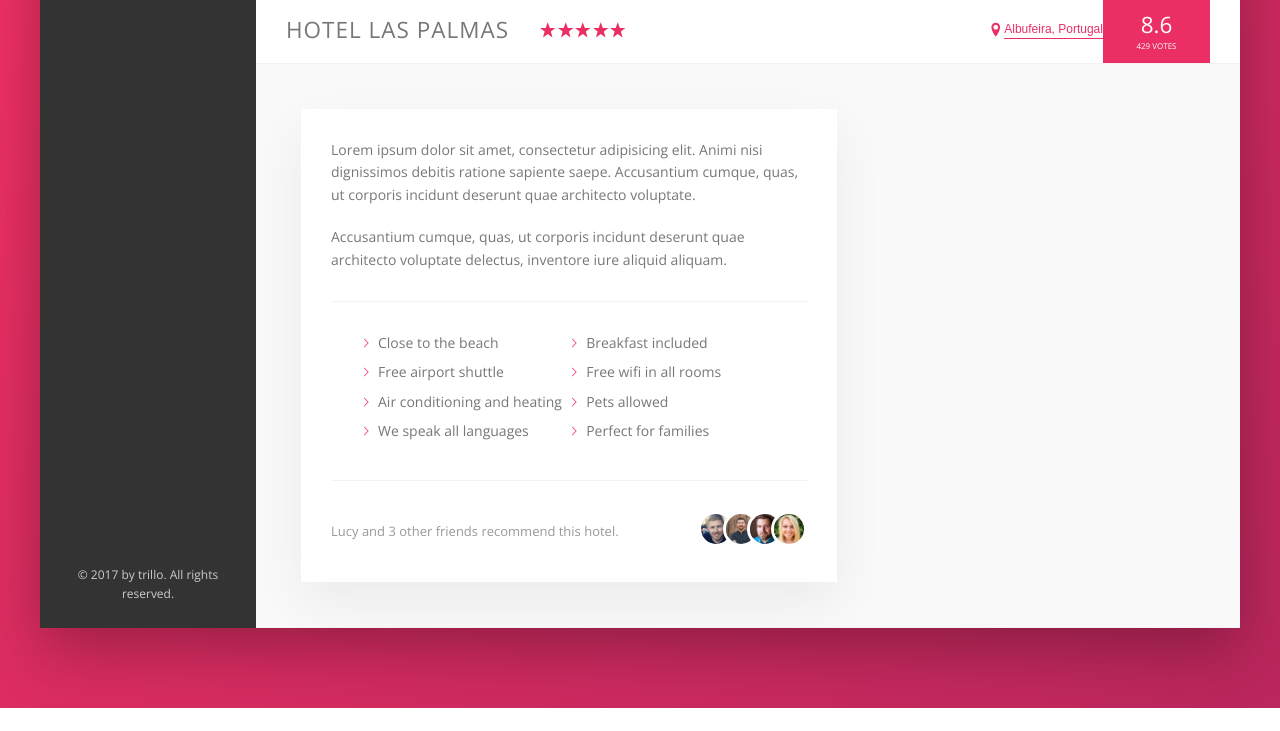
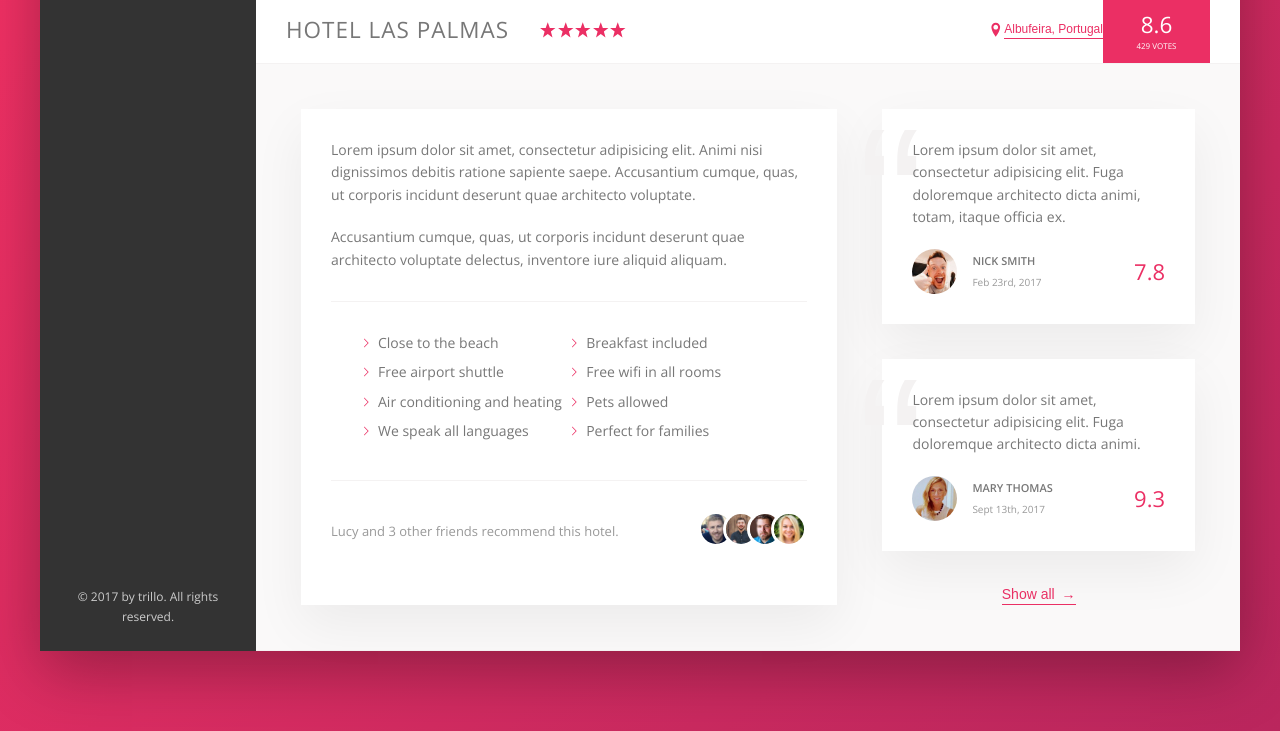
Before and after one commit to chianglynn/advancedcssandsass-projects, a website: page Trillo/index.html in a window 1280 px wide. Shown: the part 538-1269 px from the top of the page. Before the commit the page ends 1246 px from the top, so only its background shows below. Drawn offline with nearby package versions, Linux system fonts and the light colour scheme.

Commit message:
Style user-review section

```diff
--- a/Trillo/index.html
+++ b/Trillo/index.html
@@ -171,7 +171,39 @@
                         </div>
                     </div>
 
-                    <div class="user-reviews"></div>
+                    <div class="user-reviews">
+                        <figure class="review">
+                            <blockquote class="review__text">
+                                Lorem ipsum dolor sit amet, consectetur adipisicing elit. Fuga doloremque architecto
+                                dicta animi, totam, itaque officia ex.
+                            </blockquote>
+                            <figcaption class="review__user">
+                                <img src="img/user-1.jpg" alt="User 1" class="review__photo">
+                                <div class="review__user-box">
+                                    <p class="review__user-name">Nick Smith</p>
+                                    <p class="review__user-date">Feb 23rd, 2017</p>
+                                </div>
+                                <div class="review__rating">7.8</div>
+                            </figcaption>
+                        </figure>
+
+                        <figure class="review">
+                            <blockquote class="review__text">
+                                Lorem ipsum dolor sit amet, consectetur adipisicing elit. Fuga doloremque architecto
+                                dicta animi.
+                            </blockquote>
+                            <figcaption class="review__user">
+                                <img src="img/user-2.jpg" alt="User 1" class="review__photo">
+                                <div class="review__user-box">
+                                    <p class="review__user-name">Mary Thomas</p>
+                                    <p class="review__user-date">Sept 13th, 2017</p>
+                                </div>
+                                <div class="review__rating">9.3</div>
+                            </figcaption>
+                        </figure>
+
+                        <button class="btn-inline">Show all <span>&rarr;</span></button>
+                    </div>
                 </div>
             </main>
         </div>
--- a/Trillo/sass/_components.scss
+++ b/Trillo/sass/_components.scss
@@ -258,11 +258,20 @@
 
     &:hover {
         color: var(--color-grey-dark-1);
+
+        span {
+            margin-left: 8px;
+        }
     }
 
     &:focus {
         outline  : none;
         animation: pulsate 1s infinite;
+    }
+
+    & span {
+        margin-left: 3px;
+        transition : margin-left .2s;
     }
 }
 
@@ -334,8 +343,6 @@
         margin-right: auto;
     }
 
-    &__friends {}
-
     &__photo {
         box-sizing   : content-box;
         width        : 3rem;
@@ -348,3 +355,65 @@
         }
     }
 }
+
+// Reviews
+.review {
+    position        : relative;
+    padding         : 3rem;
+    margin-bottom   : 3.5rem;
+    background-color: var(--color-white);
+    box-shadow      : var(--shadow-light);
+
+    &::before {
+        content    : '\201C';
+        position   : absolute;
+        left       : -2.5rem;
+        top        : -1rem;
+        font-family: sans-serif;
+        font-size  : 20rem;
+        color      : var(--color-grey-light-2);
+        line-height: 1;
+        overflow   : hidden;
+        z-index    : 1;
+    }
+
+    &__text {
+        position     : relative;
+        margin-bottom: 2rem;
+        z-index      : 10;
+    }
+
+    &__user {
+        display    : flex;
+        align-items: center;
+
+        &-box {
+            margin-right: auto;
+        }
+
+        &-name {
+            margin-bottom : .4rem;
+            font-size     : 1.1rem;
+            font-weight   : 600;
+            text-transform: uppercase;
+        }
+
+        &-date {
+            font-size: 1rem;
+            color    : var(--color-grey-dark-3);
+        }
+    }
+
+    &__photo {
+        margin-right : 1.5rem;
+        width        : 4.5rem;
+        height       : 4.5rem;
+        border-radius: 50%;
+    }
+
+    &__rating {
+        font-size  : 2.2rem;
+        font-weight: 300;
+        color      : var(--color-primary);
+    }
+}
--- a/Trillo/sass/_layout.scss
+++ b/Trillo/sass/_layout.scss
@@ -36,6 +36,7 @@
 .detail {
     display         : flex;
     padding         : 4.5rem;
+    font-size       : 1.4rem;
     border-bottom   : var(--line);
     background-color: var(--color-grey-light-1);
 }
@@ -44,11 +45,13 @@
     flex            : 0 0 60%;
     padding         : 3rem;
     margin-right    : 4.5rem;
-    font-size       : 1.4rem;
     box-shadow      : var(--shadow-light);
     background-color: var(--color-white);
 }
 
-.user-reivew {
-    flex: 1;
+.user-reviews {
+    display       : flex;
+    flex-direction: column;
+    align-items   : center;
+    flex          : 1;
 }
```
Also changed, not shown: Trillo/css/style.css.
